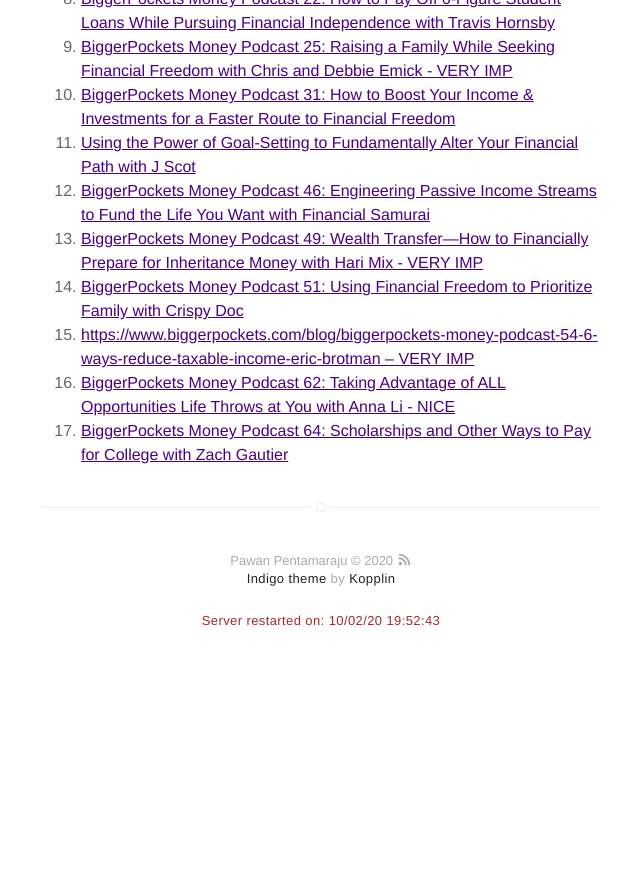
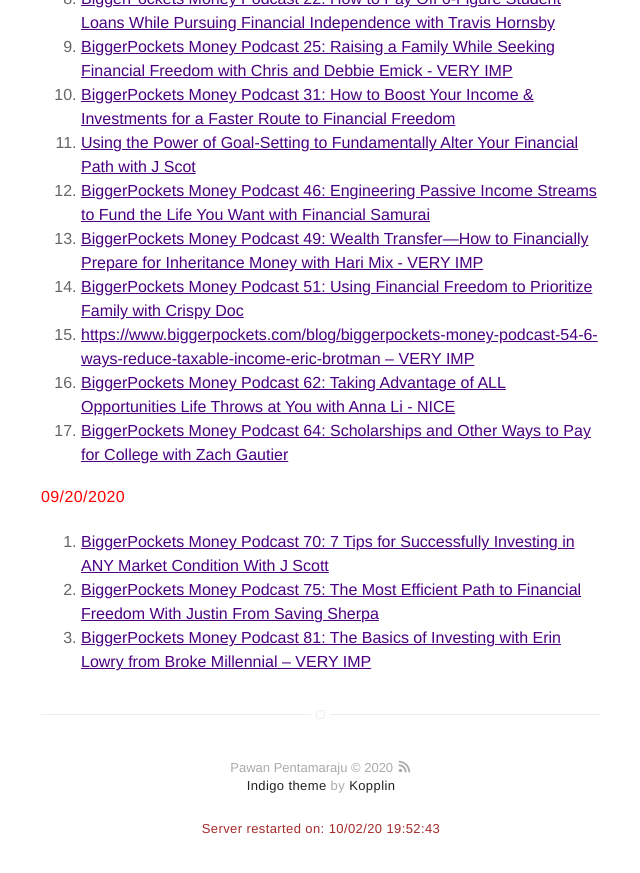
Before and after one commit to pawanpe/pawanpe.github.io, a Jekyll site: the page built from booklist/2020/articlesandvideos.markdown, in a window 1280 px wide and 900 px high, scrolled down 2318 px. Shown: the top 873 px of the window, without its empty margins (319-959 px from the left). Built offline with Jekyll 4.4.1, drawn with Linux system fonts in a browser that asks for light colours; before the commit the page ends 3010 px from its top, so only the background shows below that.

Commit message:
Update Sept 20 2020

```diff
--- a/booklist/2020/articlesandvideos.markdown
+++ b/booklist/2020/articlesandvideos.markdown
@@ -91,3 +91,9 @@ layout: page
 14. [https://www.biggerpockets.com/blog/biggerpockets-money-podcast-54-6-ways-reduce-taxable-income-eric-brotman -- VERY IMP](https://www.biggerpockets.com/blog/biggerpockets-money-podcast-54-6-ways-reduce-taxable-income-eric-brotman)
 15. [BiggerPockets Money Podcast 62: Taking Advantage of ALL Opportunities Life Throws at You with Anna Li - NICE](https://www.biggerpockets.com/blog/biggerpockets-money-podcast-62-advantage-opportunities-life-throws-anna-li)
 16. [BiggerPockets Money Podcast 64: Scholarships and Other Ways to Pay for College with Zach Gautier](https://www.biggerpockets.com/blog/biggerpockets-money-podcast-64-scholarships-ways-pay-college-zach-gautier)
+
+<b style="color: red">09/20/2020</b>
+
+1. [BiggerPockets Money Podcast 70: 7 Tips for Successfully Investing in ANY Market Condition With J Scott](https://www.biggerpockets.com/blog/biggerpockets-money-podcast-70-7-tips-successfully-investing-market-condition-scott)
+2. [BiggerPockets Money Podcast 75: The Most Efficient Path to Financial Freedom With Justin From Saving Sherpa](https://www.biggerpockets.com/blog/biggerpockets-money-podcast-75-efficient-path-financial-freedom)
+3. [BiggerPockets Money Podcast 81: The Basics of Investing with Erin Lowry from Broke Millennial -- VERY IMP](https://www.biggerpockets.com/blog/biggerpockets-money-podcast-81)
```
